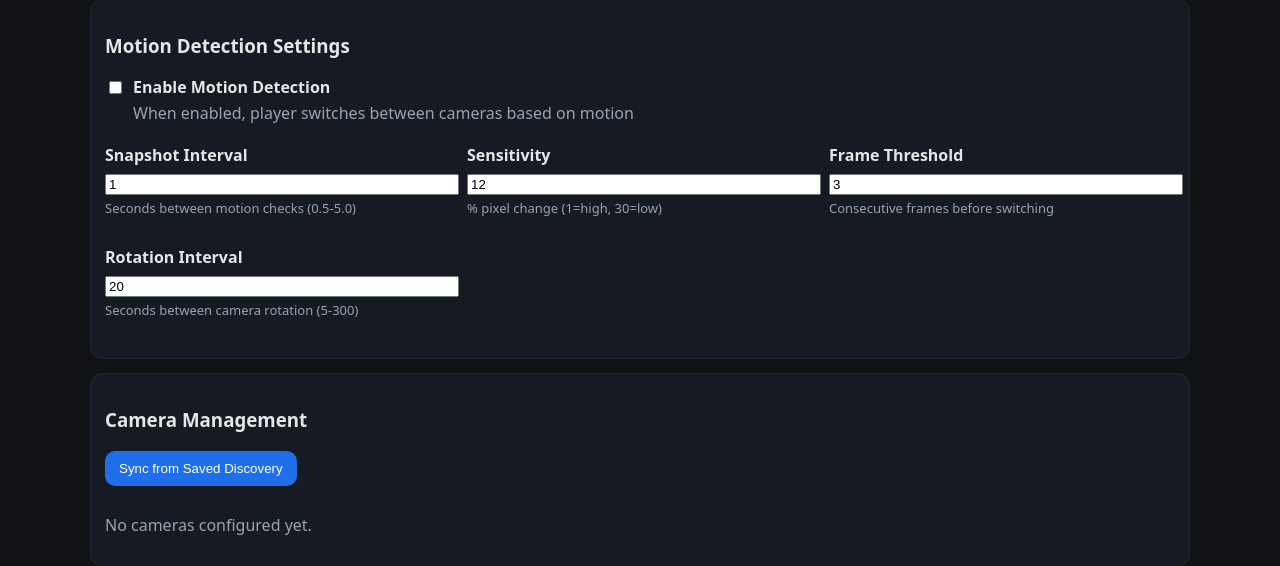
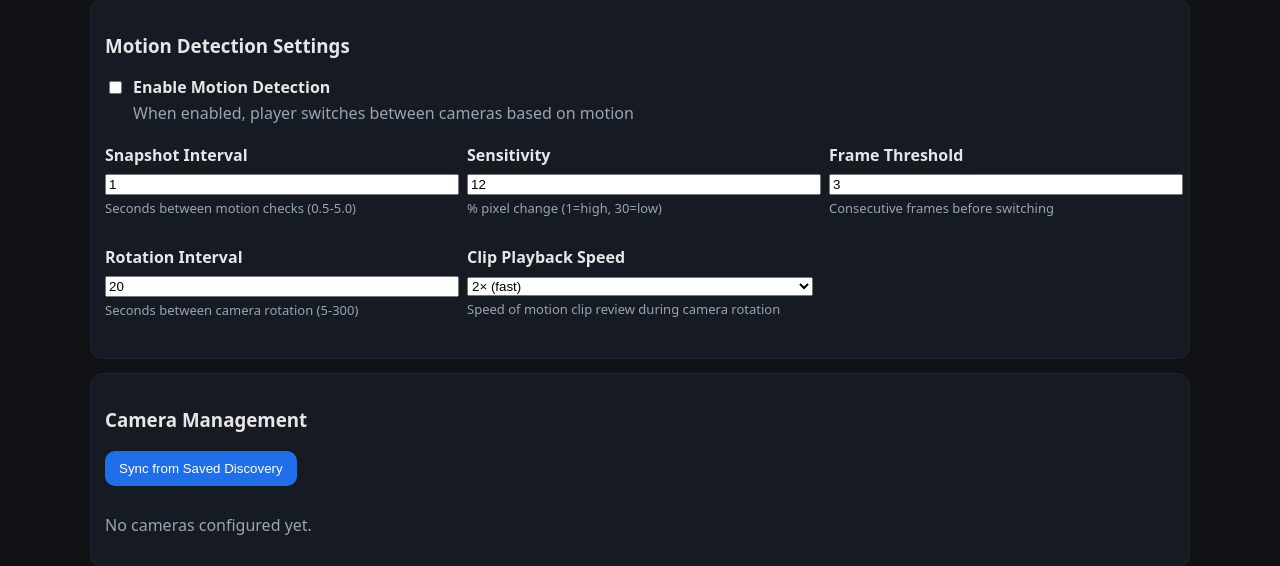
Before and after one commit to conradstorz/CamStack, a FastAPI app: page /motion in a window 1280 px wide. Shown: the part 207-773 px from the top of the page. Run offline with FastAPI, Linux system fonts and the light colour scheme; data that the repository does not hold is empty; parts of the project's set-up code (start-up, migrations or seed data) failed here and were passed over; some libraries are stand-ins or nearby versions.

Commit message:
feat: clip playback speed control with web UI setting
- Add clip_playback_speed config field (default 2.0×)
- _play_clip_as_stills() accepts speed= param; frame_interval = 1/(fps*speed)
- player.py reads clip_playback_speed from motion_config and passes to playback
- motion.html: dropdown in settings grid (½×, 1×, 2×, 4×, 8×), persisted via API
- main.py: MotionConfigUpdate includes clip_playback_speed, clamped 0.25–16.0
- config.json: clip_playback_speed default 2.0 added

```diff
--- a/CamStack_1.0.0/camstack/app/main.py
+++ b/CamStack_1.0.0/camstack/app/main.py
@@ -49,6 +49,7 @@ def _default_motion_cfg() -> dict:
         "sensitivity": 12.0,
         "frame_threshold": 3,
         "rotation_interval": 20,
+        "clip_playback_speed": 2.0,
         "cameras": {},
     }
 
@@ -354,6 +355,7 @@ class MotionConfigUpdate(BaseModel):
     sensitivity: float | None = None
     frame_threshold: int | None = None
     rotation_interval: int | None = None
+    clip_playback_speed: float | None = None
 
 
 @app.post("/api/motion/config")
@@ -380,6 +382,8 @@ def update_motion_config(req: MotionConfigUpdate):
             motion_cfg["frame_threshold"] = max(1, min(10, req.frame_threshold))
         if req.rotation_interval is not None:
             motion_cfg["rotation_interval"] = max(5, min(300, req.rotation_interval))
+        if req.clip_playback_speed is not None:
+            motion_cfg["clip_playback_speed"] = max(0.25, min(16.0, req.clip_playback_speed))
 
         # Save back
         cfg["motion_detection"] = motion_cfg
--- a/CamStack_1.0.0/camstack/app/templates/motion.html
+++ b/CamStack_1.0.0/camstack/app/templates/motion.html
@@ -62,6 +62,16 @@ async function loadMotionSettings() {
           <input type="number" id="rotationInterval" value="${config.rotation_interval}" min="5" max="300" step="5" style="width:100%;" onchange="updateMotionSettings()">
           <p class="muted" style="font-size:13px;margin-top:4px;">Seconds between camera rotation (5-300)</p>
         </div>
+
+        <div>
+          <label style="display:block;margin-bottom:6px;"><strong>Clip Playback Speed</strong></label>
+          <select id="clipPlaybackSpeed" style="width:100%;" onchange="updateMotionSettings()">
+            ${[['0.5','½×  (half speed)'],['1','1×  (real-time)'],['2','2×  (fast)'],['4','4×  (very fast)'],['8','8×  (rapid)']].map(([v,l]) =>
+              `<option value="${v}" ${String(config.clip_playback_speed ?? 2) === v ? 'selected' : ''}>${l}</option>`
+            ).join('')}
+          </select>
+          <p class="muted" style="font-size:13px;margin-top:4px;">Speed of motion clip review during camera rotation</p>
+        </div>
       </div>
 
       <div id="updateStatus" class="muted" style="margin-top:12px;"></div>
@@ -79,6 +89,7 @@ async function updateMotionSettings() {
   const sensitivity = parseFloat(document.getElementById('sensitivity').value);
   const frameThreshold = parseInt(document.getElementById('frameThreshold').value);
   const rotationInterval = parseInt(document.getElementById('rotationInterval').value);
+  const clipPlaybackSpeed = parseFloat(document.getElementById('clipPlaybackSpeed').value);
 
   const statusEl = document.getElementById('updateStatus');
   statusEl.textContent = 'Saving...';
@@ -93,7 +104,8 @@ async function updateMotionSettings() {
         snapshot_interval: snapshotInterval,
         sensitivity,
         frame_threshold: frameThreshold,
-        rotation_interval: rotationInterval
+        rotation_interval: rotationInterval,
+        clip_playback_speed: clipPlaybackSpeed
       })
     });
 
```
Also changed, not shown: CamStack_1.0.0/camstack/app/player.py (+6 -1 lines).
